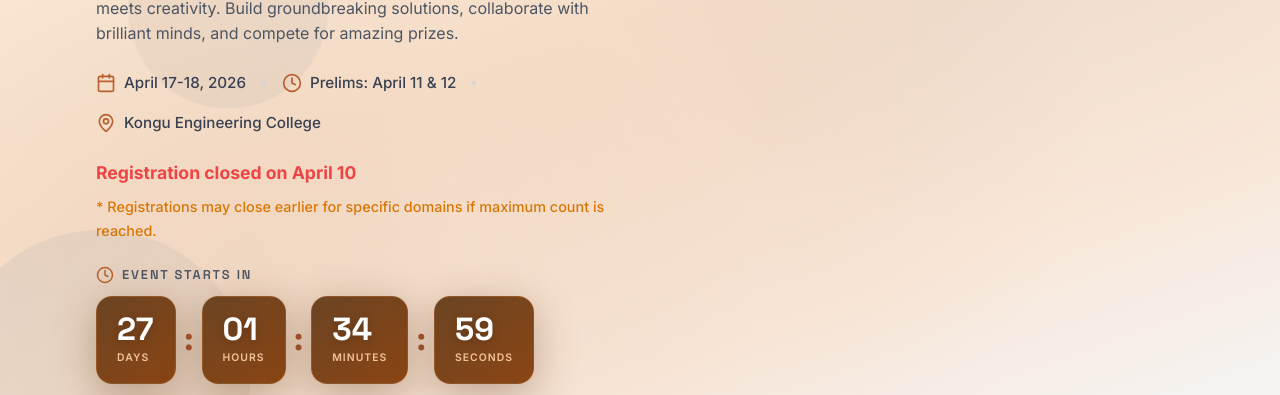
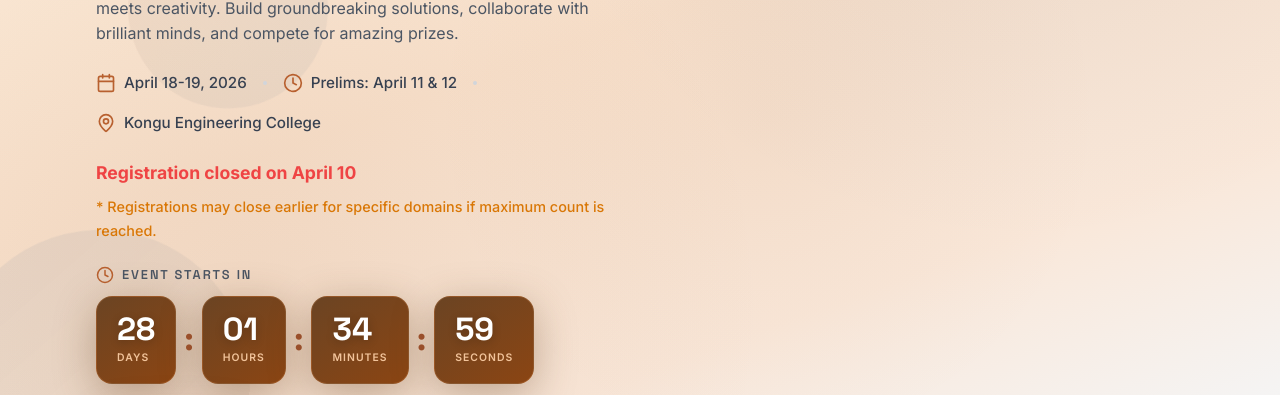
Before and after one commit to Ardcode12/Devforge_2k26, a React (Create React App) app: page / in a window 1280 px wide. Shown: the part 457-852 px from the top of the page. Built offline with nearby package versions, Linux system fonts and the light colour scheme; no server answers.

Commit message:
set 18 19

```diff
--- a/src/components/Hero.js
+++ b/src/components/Hero.js
@@ -225,7 +225,7 @@ const Hero = () => {
   }, []);
 
   useEffect(() => {
-    const targetDate = new Date('2026-04-17T09:00:00');
+    const targetDate = new Date('2026-04-18T09:00:00');
 
     const timer = setInterval(() => {
       const now = new Date();
@@ -317,7 +317,7 @@ const Hero = () => {
           <motion.div className="hero-info" variants={itemVariants}>
             <div className="info-item">
               <Calendar size={20} />
-              <span>April 17-18, 2026</span>
+              <span>April 18-19, 2026</span>
             </div>
             <div className="info-divider" />
             <div className="info-item">
--- a/src/components/Timeline.js
+++ b/src/components/Timeline.js
@@ -221,7 +221,7 @@ const Timeline = () => {
           >
             <span className="day-number">01</span>
             <span className="day-text">Day One</span>
-            <span className="day-date">April 17</span>
+            <span className="day-date">April 18</span>
           </button>
           <div className="day-connector">
             <div className="connector-line"></div>
@@ -234,7 +234,7 @@ const Timeline = () => {
           >
             <span className="day-number">02</span>
             <span className="day-text">Day Two</span>
-            <span className="day-date">April 18</span>
+            <span className="day-date">April 19</span>
           </button>
         </motion.div>
 
```
